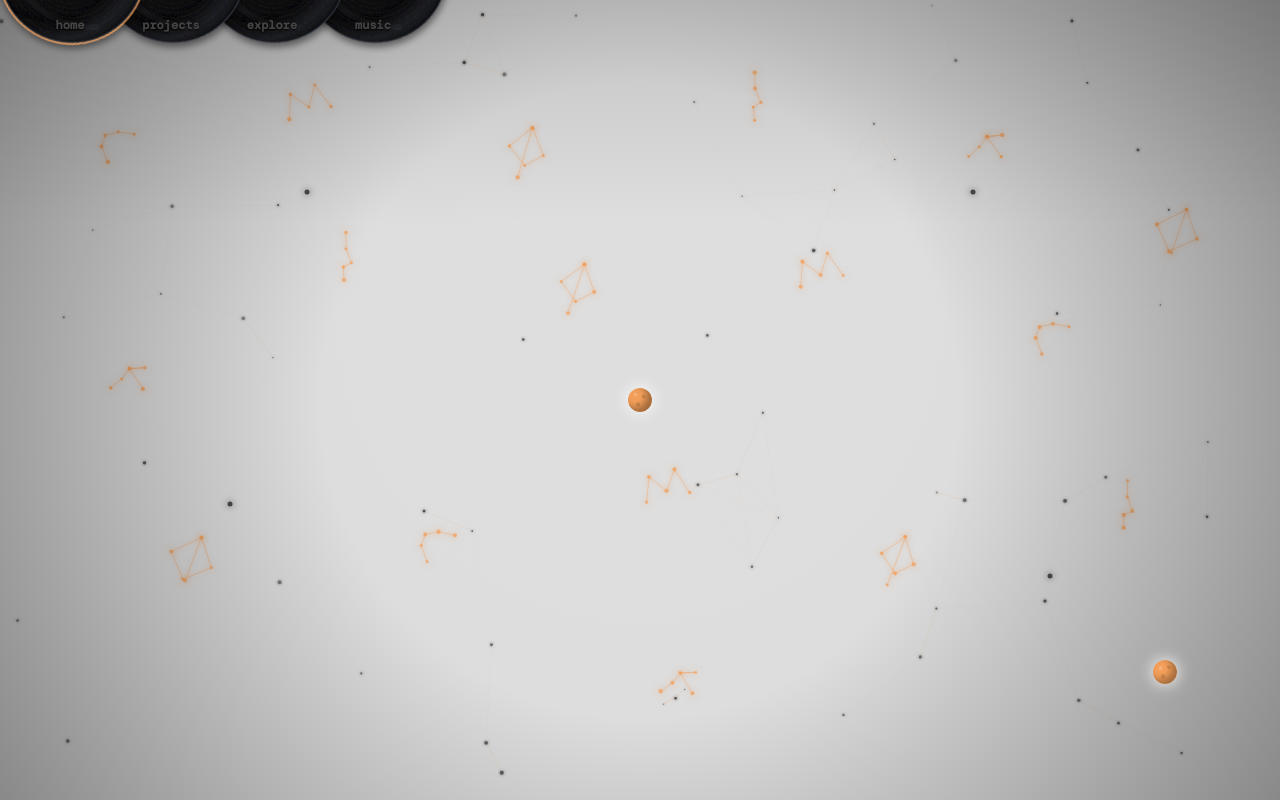
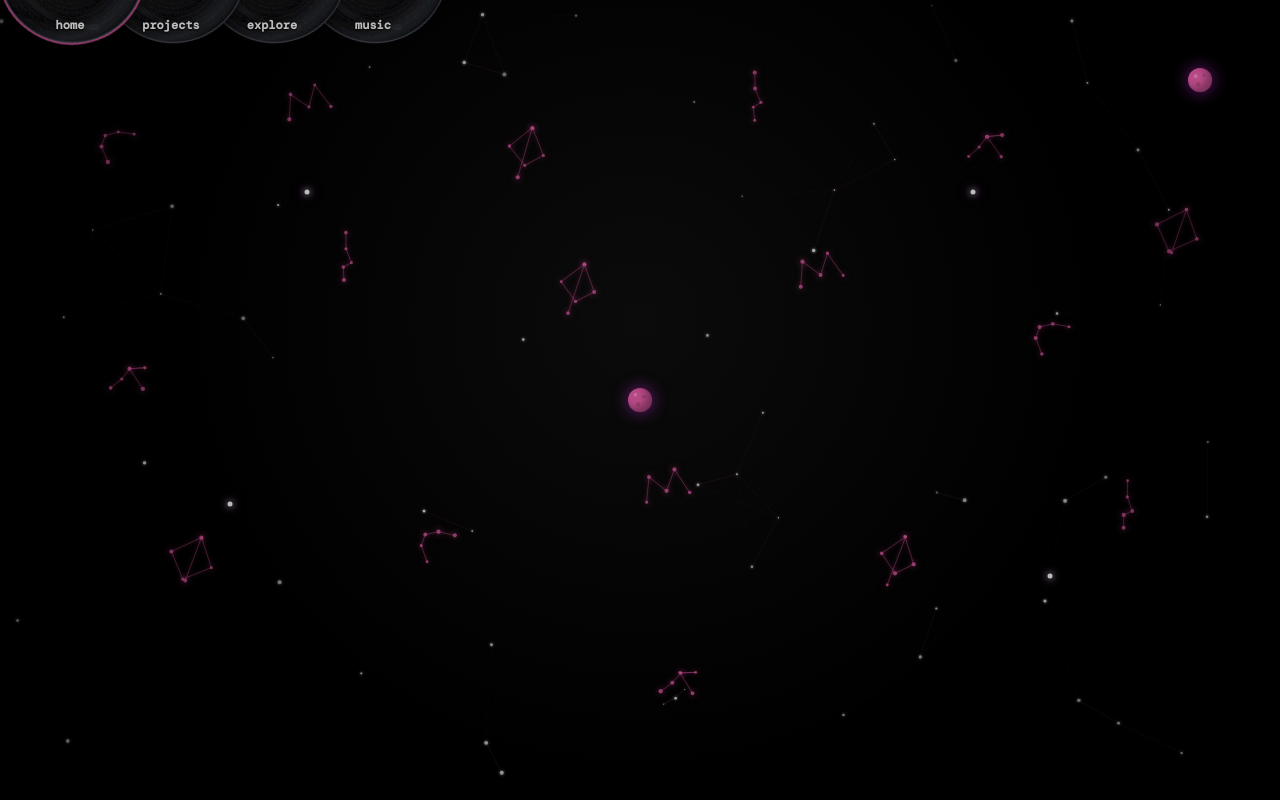
Before and after one commit to youngclaus/weidenfeller, a Next.js app: page / in a window 1280 px wide. Built offline with nearby package versions, Linux system fonts and the light colour scheme; a web font is replaced by a local one.

Commit message:
Default home theme to dark space

```diff
--- a/components/Index/ConstellationBackground.tsx
+++ b/components/Index/ConstellationBackground.tsx
@@ -237,7 +237,7 @@ const ConstellationBackground: React.FC = () => {
 
 export default ConstellationBackground;
 
-const Background = styled.div`position:absolute;inset:0;z-index:0;overflow:hidden;pointer-events:none;background:radial-gradient(circle at 50% 40%,rgba(255,255,255,.045),transparent 58%),${({ theme }) => theme.c1};`;
+const Background = styled.div`position:absolute;inset:0;z-index:0;overflow:hidden;pointer-events:none;background:radial-gradient(circle at 50% 40%,rgba(255,255,255,.045),transparent 58%),#000;`;
 const Canvas = styled.canvas`position:absolute;inset:0;width:100%;height:100%;`;
 const Vignette = styled.div`position:absolute;inset:0;background:linear-gradient(to bottom,rgba(0,0,0,.12),transparent 28%),radial-gradient(circle at center,transparent 42%,rgba(0,0,0,.38) 100%);`;
 const ConstellationLayer = styled.div`position:absolute;inset:0;z-index:2;pointer-events:none;`;
--- a/components/Index/ThemeMoon.tsx
+++ b/components/Index/ThemeMoon.tsx
@@ -30,8 +30,8 @@ export default ThemeMoon;
 const MoonButton = styled.button`
   appearance: none;
   position: absolute;
-  left: 91%;
-  top: 84%;
+  right: clamp(22px, 4vw, 44px);
+  top: clamp(22px, 4vw, 44px);
   z-index: 4;
   width: 72px;
   height: 72px;
@@ -39,7 +39,6 @@ const MoonButton = styled.button`
   border: 0;
   border-radius: 50%;
   background: transparent;
-  transform: translate(-50%, -50%);
   cursor: pointer;
 
   &:focus-visible {
@@ -48,8 +47,8 @@ const MoonButton = styled.button`
   }
 
   @media (max-width: 699px) {
-    left: 92%;
-    top: 88%;
+    right: 16px;
+    top: 82px;
     width: 62px;
     height: 62px;
   }
--- a/components/Theme/ThemeContext.tsx
+++ b/components/Theme/ThemeContext.tsx
@@ -60,7 +60,7 @@ export const useTheme = (): ThemeContextType => {
 };
 
 export const ThemeProvider: React.FC<ThemeProviderProps> = ({ children }) => {
-  const [theme, setTheme] = useState<Theme>(lightTheme);
+  const [theme, setTheme] = useState<Theme>(darkTheme);
 
   useEffect(() => {
     const savedTheme = localStorage.getItem('theme');
--- a/pages/index.tsx
+++ b/pages/index.tsx
@@ -21,7 +21,7 @@ const Container = styled.div`
   width: 100vw;
   height: 100vh;
   overflow: hidden;
-  background-color: ${({ theme }) => theme.c1};
+  background-color: #000;
   isolation: isolate;
   z-index: 0;
   user-select: none;
```
